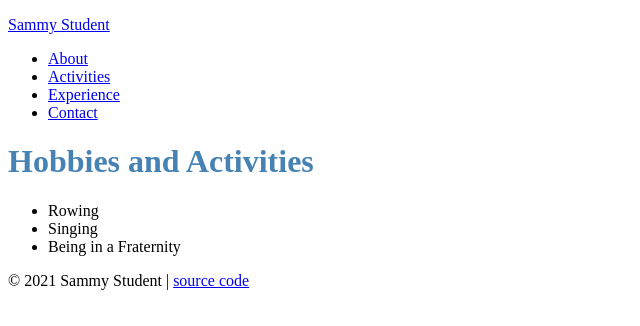
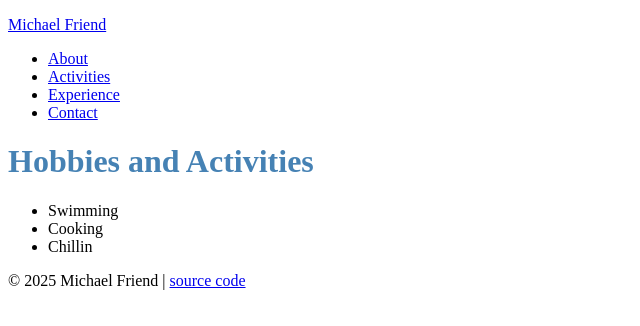
Before and after one commit to m41427/Michael-sSite, a plain HTML site: page activities.html in a window 1280 px wide. Shown: the whole page, without its empty margins (0-640 px from the left). Drawn offline with Linux system fonts and the light colour scheme.

Commit message:
Sample Exercise

```diff
--- a/activities.html
+++ b/activities.html
@@ -2,12 +2,12 @@
 <html>
   <head>
     <meta charset="utf-8">
-    <title>Sammy Student | Work hard, play hard</title>
+    <title>Michael Friend | Work hard, play hard</title>
     <link rel="stylesheet" href="stylesheets/sammy-style.css">
   </head>
   <body>
     <header>
-      <p><a href="index.html">Sammy Student</a></p>
+      <p><a href="index.html">Michael Friend</a></p>
       <nav>
         <ul>
           <li><a href="about.html">About</a></li>
@@ -21,14 +21,14 @@
     <div class="page">
       <h1>Hobbies and Activities</h1>
       <ul>
-        <li>Rowing</li>
-        <li>Singing</li>
-        <li>Being in a Fraternity</li>
+        <li>Swimming</li>
+        <li>Cooking</li>
+        <li>Chillin</li>
       </ul>
     </div>
 
     <footer>
-      <p>&copy; 2021 Sammy Student |
+      <p>&copy; 2025 Michael Friend |
         <a href="https://github.com/prof-rossetti/student-site">source code</a>
       </p>
     </footer>
```
Also changed, not shown: about.html (+4 -4 lines), contact.html (+2 -2 lines), experience.html (+2 -2 lines), index.html (+3 -3 lines).
